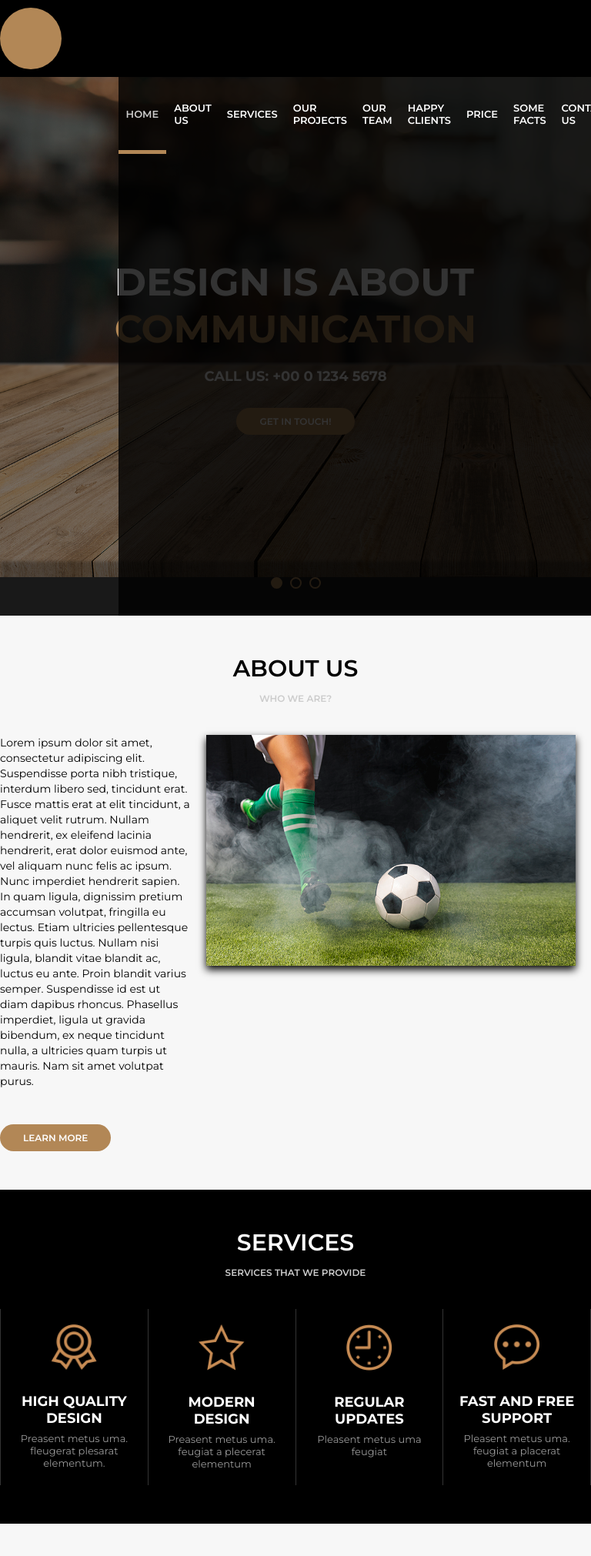
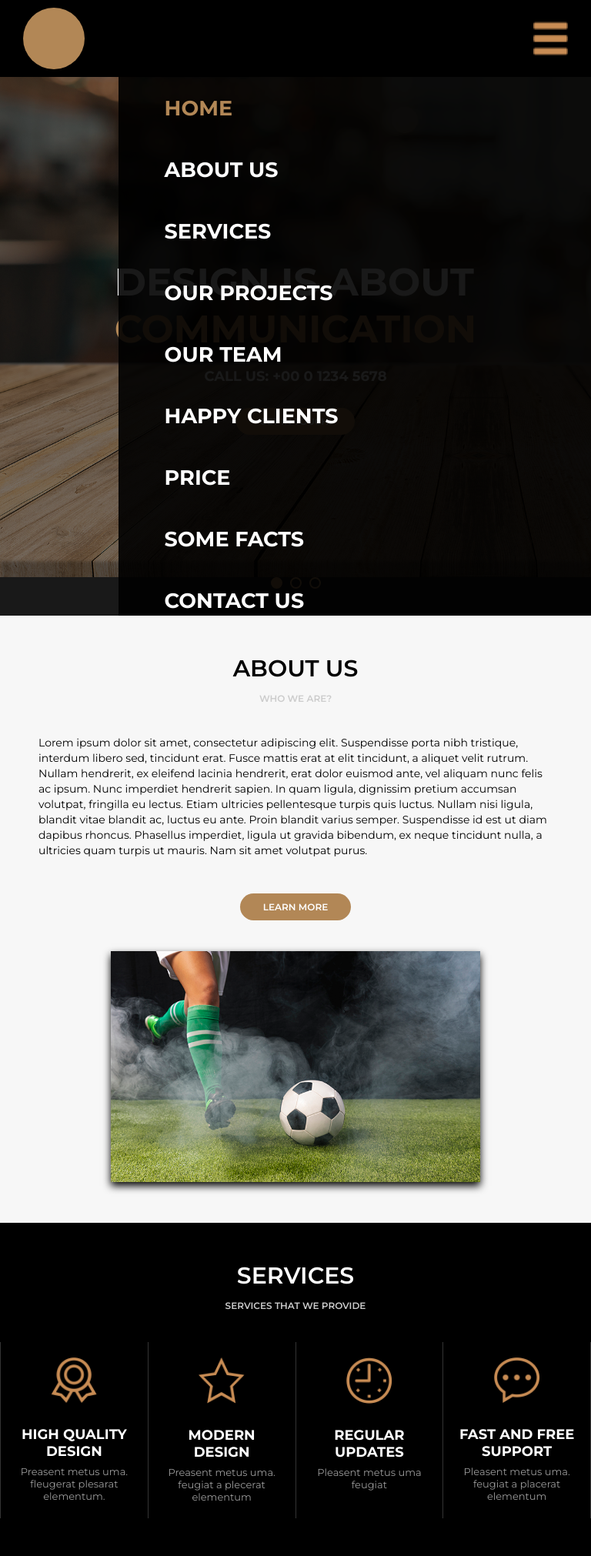
Before and after one commit to alanMedeiros98/html5-css3-new, a PHP site: the page made by anotacoes/modulo 10/index.html in a window 768 px wide. Shown: the top 2022 px of the page at 77% size. Run offline with PHP 8.4, Linux system fonts and the light colour scheme.

Commit message:
atualizacao dia 09/11/2021

```diff
--- a/anotacoes/modulo 10/assets/css/style.css
+++ b/anotacoes/modulo 10/assets/css/style.css
@@ -42,6 +42,9 @@ header{
 	height: 80px;
 	background-color: #b28756;
 	border-radius: 50%;
+}
+.menu-opener{
+	display:none;
 }
 .menu{
 	flex: 1;
@@ -831,20 +834,68 @@ form div:last-child{
 /* terminando o footer */
 /* começando a responsividade */
 @media (min-width:450px) and (max-width:800px){
+	.logo{
+		margin-left:30px;
+	}
+	.menu-opener{
+		display:block;
+		width:45px;
+		margin-right:30px;
+	}
 	nav{
 		position: absolute;
 		z-index: 99;
-		background-color: rgba(0, 0, 0, 0.8);
+		background-color: rgba(0, 0, 0, 0.9);
 		width: 80%;
 		height: calc(100% - 100px);
 		top: 100px;
 		right: 0;
 		overflow-x:hidden;
 	}
+	.menu ul{
+		flex-direction:column;
+	}
+	.menu li a{
+		font-weight:bold;
+		height:80px;
+		font-size:27px;
+		margin-left:50px;
+		border:0;
+	}
+	.menu li a.active{
+		border:0;
+		color:#b28756;
+	}
+	.section--aboutus{
+		flex-direction:column;
+		align-items:center;
+	}
+	.section--aboutus--left{
+		display: flex;
+		flex-direction: column;
+		align-items: center;
+		padding: 0px 50px 0px 50px;
+    	margin-bottom: 40px;
+	}
+	.section--premiums--features{
+		padding-left:50px;
+		margin-right:65px;
+	}
 	.section--prices{
 		flex-direction:column;
 	}
 	.footer{
 		flex-direction:column;
+		align-items:center;
+	}
+	.footer--medias--area div:last-child {
+		margin-bottom:0px;
+	}
+	.footer--tex{
+		max-width:495px;
+	}
+	.footer--medias--area,
+	.footer--text--area{
+		margin-bottom:30px;
 	}
 }
--- a/anotacoes/modulo 10/index.html
+++ b/anotacoes/modulo 10/index.html
@@ -14,6 +14,7 @@
 				<div class="logo--img"></div>
 			</div>
 			<div class="menu">
+				<img src="assets/images/menu.png" class="menu-opener" alt="menu do celular">
 				<nav>
 					<ul>
 						<li><a href="" class="active">Home</a></li>
```
